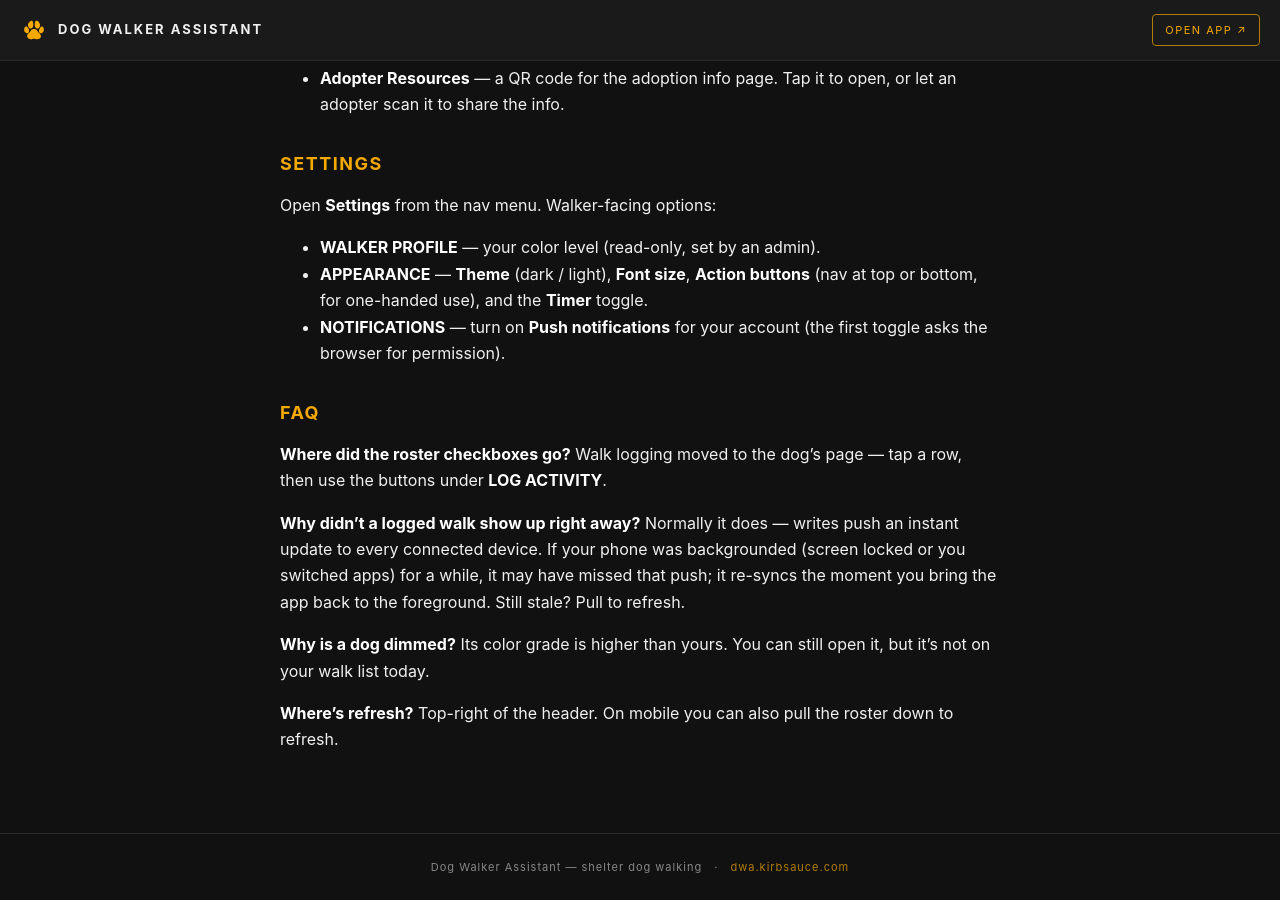
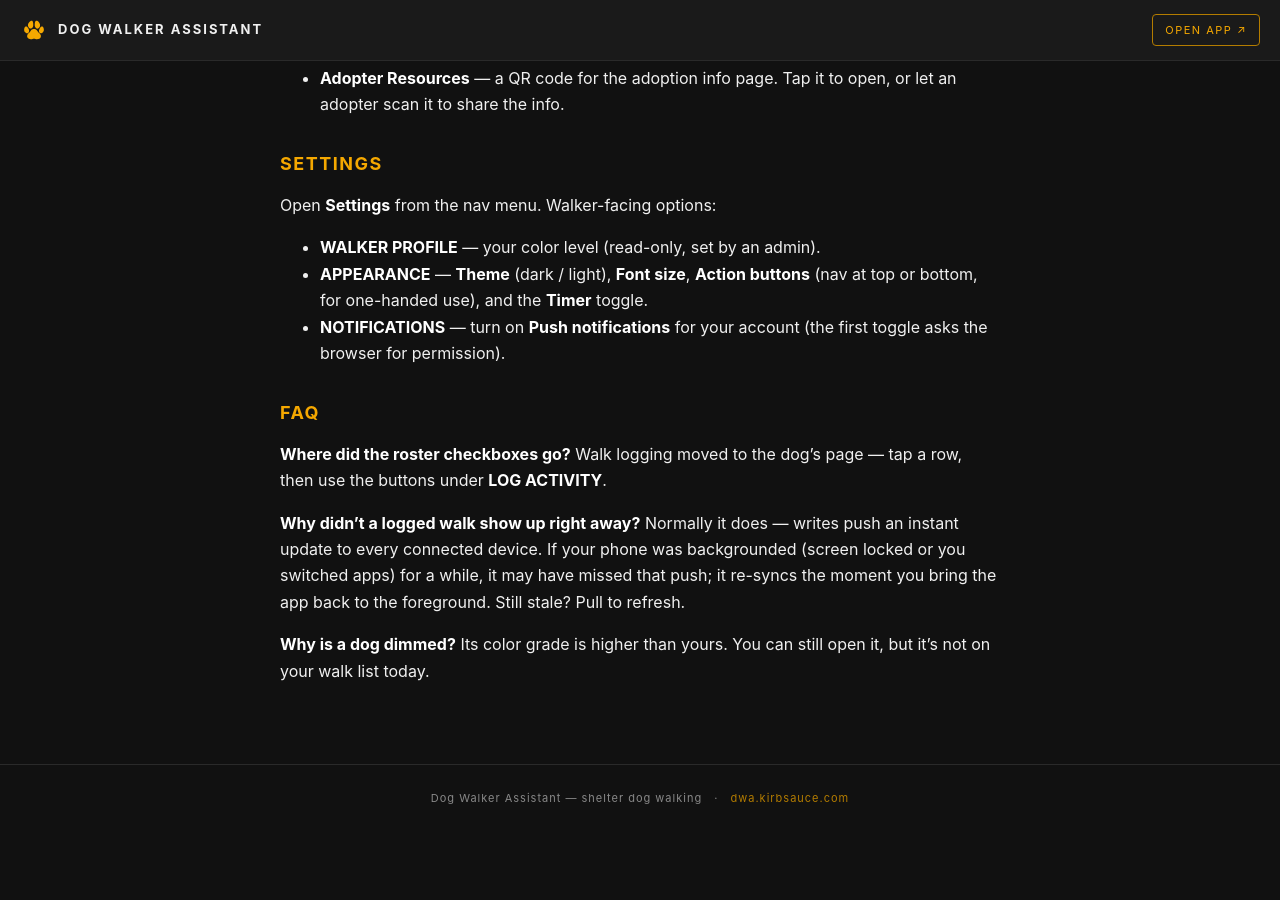
Before and after one commit to kirbsauce/dog-walker-assistant-docs, a Jekyll site: the page built from WALKER.md, in a window 1280 px wide and 900 px high, scrolled down 5783 px. Built offline with Jekyll 4.4.1, drawn with Linux system fonts in a browser that asks for light colours; after the commit the page ends 6614 px from its top, so only the background shows below that.

Commit message:
Docs: remove stale FAQ entry about the Roster header refresh icon (#42)
App commit 3eff5d9 removed the manual refresh icon from the Roster
header entirely; the FAQ still pointed walkers at it.

Closes #33

Co-authored-by: Claude <noreply@anthropic.com>

```diff
--- a/WALKER.md
+++ b/WALKER.md
@@ -289,6 +289,3 @@ Pull to refresh.
 
 **Why is a dog dimmed?** Its color grade is higher than yours. You can still open
 it, but it's not on your walk list today.
-
-**Where's refresh?** Top-right of the header. On mobile you can also pull the
-roster down to refresh.
```
